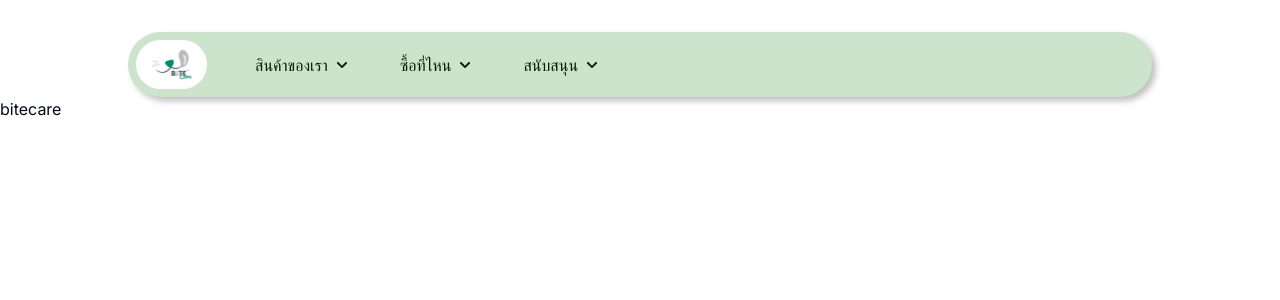
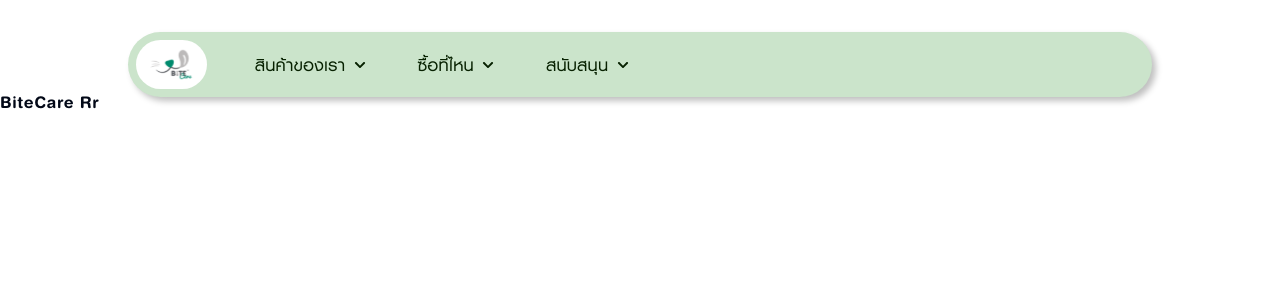
Before and after one commit to Lukyord/bitecare-website, a Next.js app: page /th in a window 1280 px wide. Shown: the top 300 px of the page. Built offline with nearby package versions, Linux system fonts and the light colour scheme.

Commit message:
📦 add fonts and some design system variables

```diff
--- a/src/app/[locale]/globals.css
+++ b/src/app/[locale]/globals.css
@@ -74,7 +74,3 @@
     @apply bg-background text-foreground;
   }
 }
-
-.small-shadow {
-  @apply [box-shadow:4px_4px_6px_0px_rgba(0,_0,_0,_0.25)];
-}
--- a/src/app/[locale]/layout.tsx
+++ b/src/app/[locale]/layout.tsx
@@ -1,12 +1,21 @@
 import type { Metadata } from "next"
-import { Inter } from "next/font/google"
 import "./globals.css"
 import { notFound } from "next/navigation"
 import { i18n } from "@/config/i18n.config"
 import { NextIntlClientProvider, useMessages } from "next-intl"
 import Header from "@/components/common/Header"
+import localFont from "next/font/local"
 
-const inter = Inter({ subsets: ["latin"] })
+const psl = localFont({
+  src: "../../../public/fonts/PSL096pro.ttf",
+  display: "swap",
+  variable: "--font-psl",
+})
+const helveltica_rounded = localFont({
+  src: "../../../public/fonts/HelveticaRoundedLTStd-Bd.otf",
+  display: "swap",
+  variable: "--font-helveltica-rounded",
+})
 
 export const metadata: Metadata = {
   title: "BiteCare",
@@ -37,7 +46,9 @@ export default function RootLayout({
 
   return (
     <html lang={locale}>
-      <body className={inter.className}>
+      <body
+        className={`${psl.variable} ${helveltica_rounded.variable} font-psl`}
+      >
         <NextIntlClientProvider locale={locale} messages={messages}>
           <Header />
           {children}
--- a/src/app/[locale]/page.tsx
+++ b/src/app/[locale]/page.tsx
@@ -1,7 +1,7 @@
 export default function Home() {
   return (
     <main>
-      <h1>bitecare</h1>
+      <h1 className="font-hel_rounded text-subtitle">BiteCare Rr</h1>
     </main>
   )
 }
--- a/src/components/common/Navbar/Navbar.tsx
+++ b/src/components/common/Navbar/Navbar.tsx
@@ -90,11 +90,11 @@ export function Navbar() {
   return (
     <nav
       className="
-              small-shadow relative
+              relative
               z-50 flex w-full max-w-5xl
               items-center justify-between
               gap-8 rounded-full bg-bc_primary_container
-              p-2
+              p-2 shadow-bc_small
             "
       onMouseLeave={() => setSelectedNavItem("")}
     >
--- a/src/components/common/Navbar/NavbarItem.tsx
+++ b/src/components/common/Navbar/NavbarItem.tsx
@@ -29,7 +29,7 @@ const NavbarItem = ({
       } `}
     >
       <p
-        className={`transform transition-transform duration-300
+        className={`transform text-paragraph transition-transform  duration-300
       `}
       >
         {tNavBar(navbaritem.label)}
--- a/tailwind.config.ts
+++ b/tailwind.config.ts
@@ -79,6 +79,21 @@ module.exports = {
         "accordion-down": "accordion-down 0.2s ease-out",
         "accordion-up": "accordion-up 0.2s ease-out",
       },
+      fontFamily: {
+        psl: ["var(--font-psl)"],
+        hel_rounded: ["var(--font-helveltica-rounded)"],
+      },
+      boxShadow: {
+        bc_small: "4px 4px 6px 0px rgba(0, 0, 0, 0.25)",
+      },
+      fontSize: {
+        h0: ["700px", { lineHeight: "normal", letterSpacing: "0" }],
+        h1: ["150px", { lineHeight: "70%", letterSpacing: "0" }],
+        h2: ["96px", { lineHeight: "80%", letterSpacing: "0" }],
+        h3: ["48px", { lineHeight: "80%", letterSpacing: "0" }],
+        paragraph: ["24px", { lineHeight: "100%", letterSpacing: "0.72px" }],
+        subtitle: ["16px", { lineHeight: "90%", letterSpacing: "0.64px" }],
+      },
     },
   },
   plugins: [require("tailwindcss-animate")],
```
Also changed, not shown: public/fonts/HelveticaRoundedLTStd-Bd.otf (added), public/fonts/PSL096pro.ttf (added).
